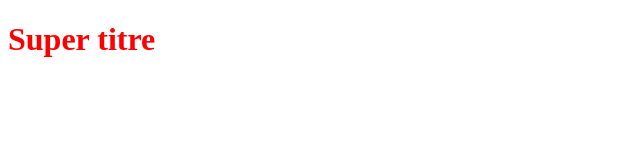
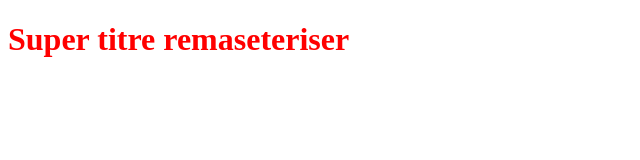
Before and after one commit to Sylva2002/OpenclassroomsProject, a plain HTML site: page index.html in a window 1280 px wide. Shown: the whole page, without its empty margins (0-640 px from the left). Drawn offline with Linux system fonts and the light colour scheme.

Commit message:
modification de h1

```diff
--- a/index.html
+++ b/index.html
@@ -8,6 +8,6 @@
     <title>Document</title>
 </head>
 <body>
-    <h1>Super titre</h1>
+    <h1>Super titre remaseteriser</h1>
 </body>
 </html>
```
